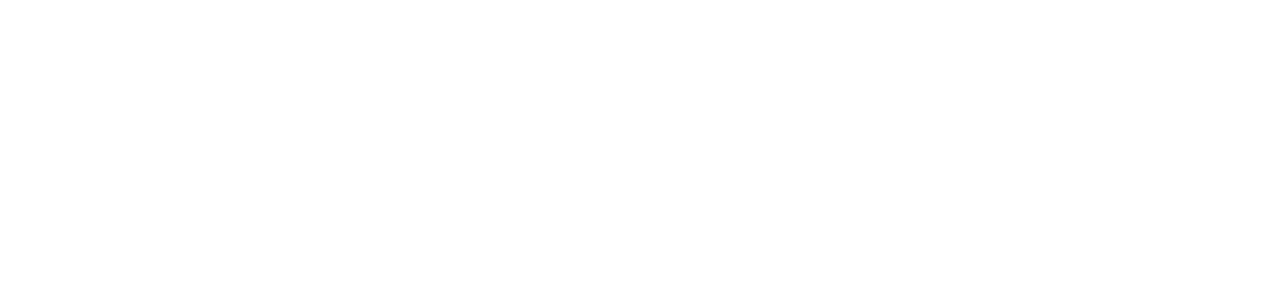
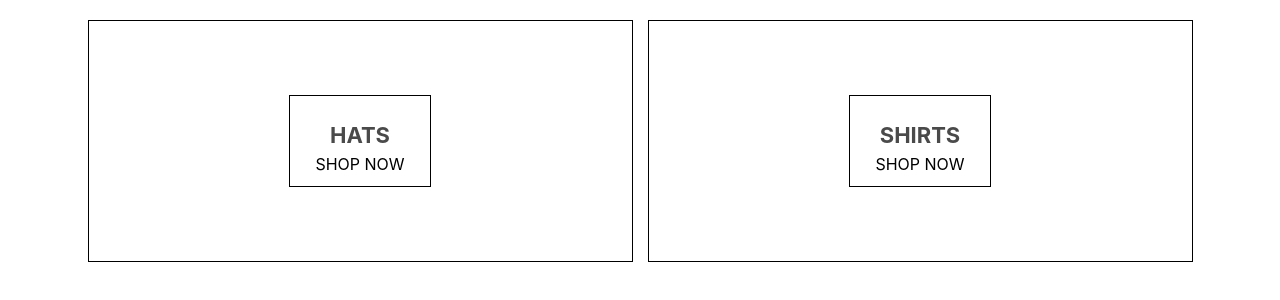
Before and after one commit to thomasl4012/project-react-firebase-graphql-redux, a React (Create React App) app: page / in a window 1280 px wide. Shown: the top 300 px of the page. Built offline with nearby package versions, Linux system fonts and the light colour scheme.

Commit message:
add sass on homepage

```diff
--- a/package.json
+++ b/package.json
@@ -6,6 +6,7 @@
     "@testing-library/jest-dom": "^5.11.4",
     "@testing-library/react": "^11.1.0",
     "@testing-library/user-event": "^12.1.10",
+    "node-sass": "^5.0.0",
     "react": "^17.0.1",
     "react-dom": "^17.0.1",
     "react-scripts": "4.0.3",
--- a/src/App.js
+++ b/src/App.js
@@ -1,7 +1,12 @@
 import "./App.css";
+import Homepage from "./homepage.component";
 
 function App() {
-  return <div className="App"></div>;
+  return (
+    <div className="App">
+      <Homepage></Homepage>
+    </div>
+  );
 }
 
 export default App;
--- /dev/null
+++ b/src/homepage.component.jsx
@@ -0,0 +1,25 @@
+import React from "react";
+import "./homepage.styles.scss";
+
+const Homepage = () => {
+  return (
+    <div className="homepage">
+      <div className="directory-menu">
+        <div className="menu-item">
+          <div className="content">
+            <h1 className="title">HATS</h1>
+            <span>SHOP NOW</span>
+          </div>
+        </div>
+        <div className="menu-item">
+          <div className="content">
+            <h1 className="title">SHIRTS</h1>
+            <span>SHOP NOW</span>
+          </div>
+        </div>
+      </div>
+    </div>
+  );
+};
+
+export default Homepage;
--- /dev/null
+++ b/src/homepage.styles.scss
@@ -0,0 +1,54 @@
+.homepage {
+  display: flex;
+  flex-direction: column;
+  align-items: center;
+  padding: 20px 80px;
+}
+
+.directory-menu {
+  width: 100%;
+  display: flex;
+  flex-wrap: wrap;
+  justify-content: space-between;
+}
+
+.menu-item {
+  min-width: 30%;
+  height: 240px;
+  flex: 1 1 auto;
+  display: flex;
+  align-items: center;
+  justify-content: center;
+  border: 1px solid black;
+  margin: 0 7.5px 15px;
+
+  &:first-child {
+    margin-right: 7.5px;
+  }
+
+  &:last-child {
+    margin-left: 7.5px;
+  }
+
+  .content {
+    height: 90px;
+    padding: 0 25px;
+    display: flex;
+    flex-direction: column;
+    align-items: center;
+    justify-content: center;
+    border: 1px solid black;
+
+    .title {
+      font-weight: bold;
+      margin-bottom: 6px;
+      font-size: 22px;
+      color: #4a4a4a;
+    }
+
+    .subtitle {
+      font-weight: lighter;
+      font-size: 16px;
+    }
+  }
+}
```
Also changed, not shown: 2 other files (tests, documents, lock files or other folders).
